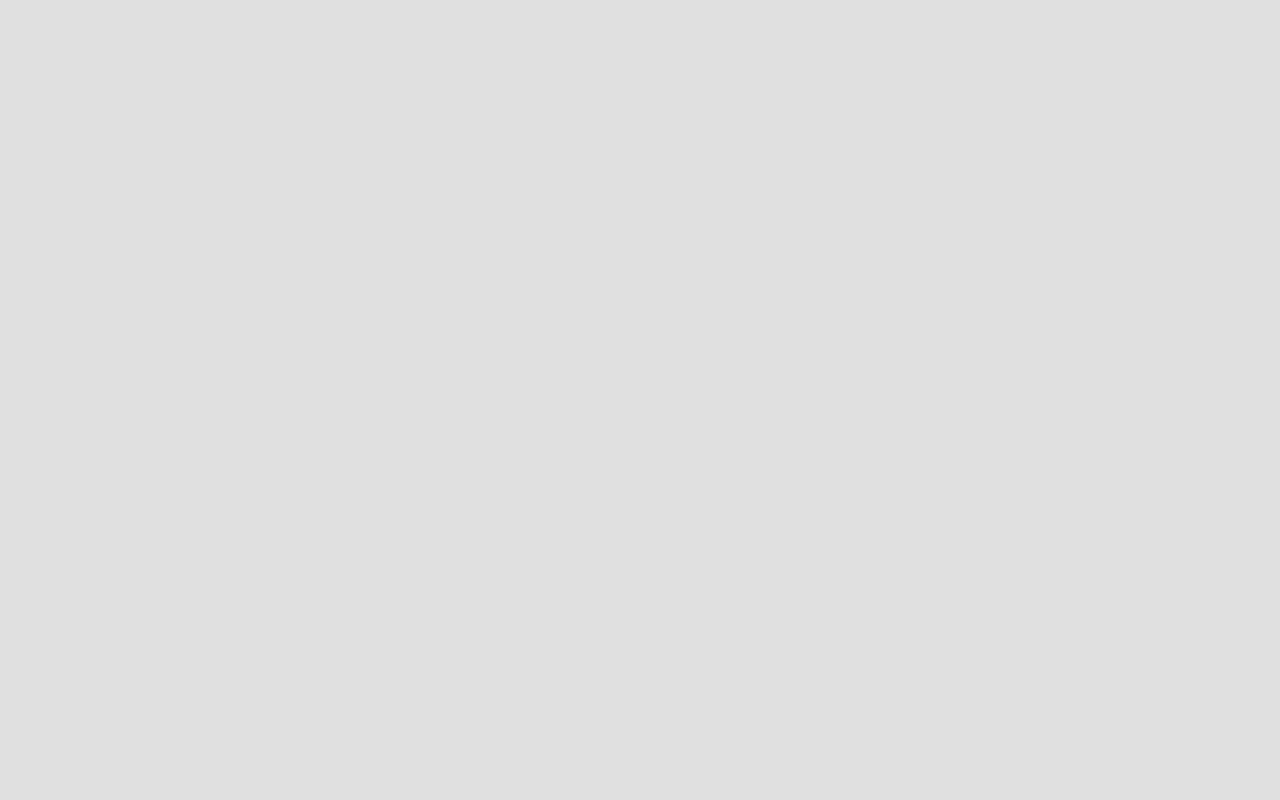
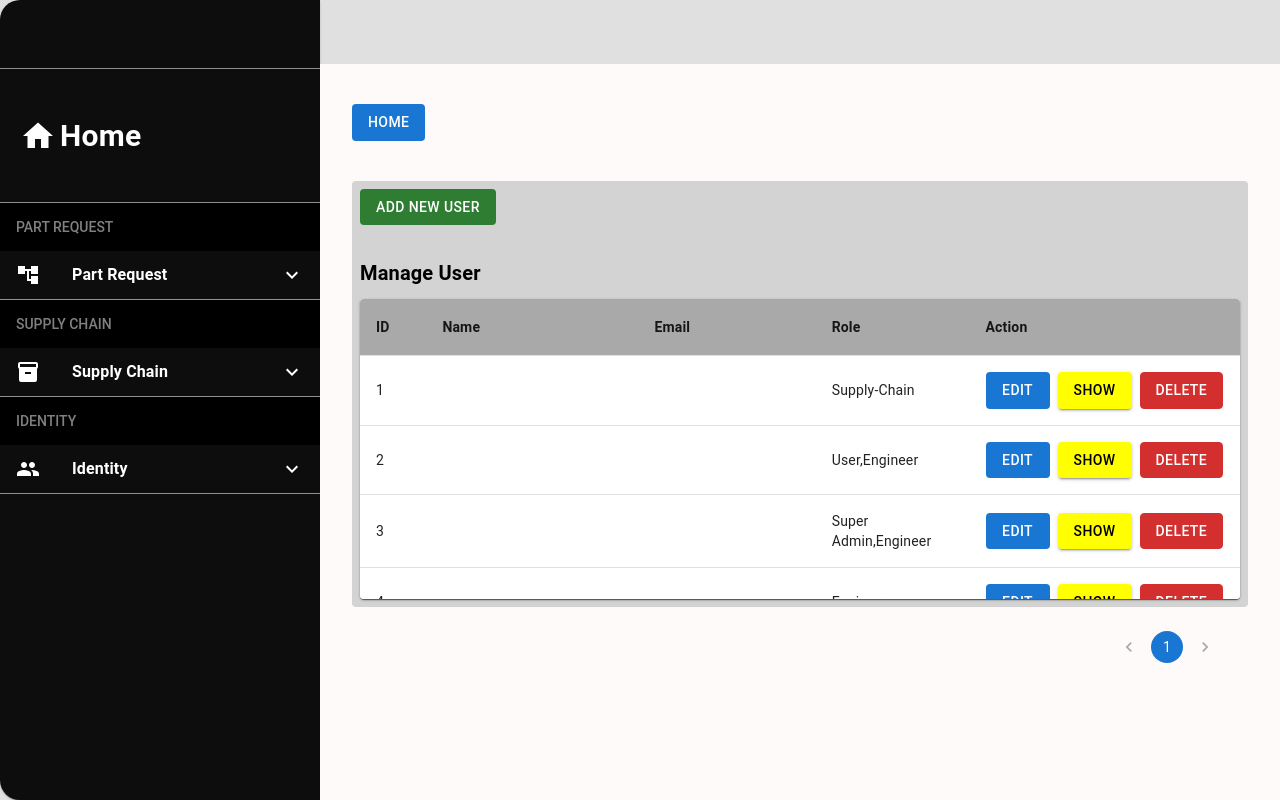
Before and after one commit to rma-organization/rmafrontend, a React (Vite) app: page /ManageUser in a window 1280 px wide. Before the commit this address had no page. Built offline with nearby package versions, Linux system fonts and the light colour scheme.

Commit message:
updated ManageUser

```diff
--- a/src/App.jsx
+++ b/src/App.jsx
@@ -14,7 +14,7 @@ import InventoryDetailsShow from "./features/supplychain/pages/InventoryDetailsS
 import HomePage from "./features/engineer/pages/HomePage";
 import RequestPage from "./features/engineer/pages/RequestPage";
 import StatusPage from "./features/engineer/pages/StatusPage";
-
+import ManageUser from "./features/admin/pages/ManageUser";
 function App() {
   return (
     <div className="app-container">
@@ -40,6 +40,7 @@ function App() {
             {/* Request and Status Pages */}
             <Route path="RequestPage" element={<RequestPage />} />
             <Route path="StatusPage" element={<StatusPage />} />
+            <Route path="ManageUser" element={<ManageUser />} />
           </Route>
         </Routes>
       </Router>
--- /dev/null
+++ b/src/features/admin/pages/ManageUser.jsx
@@ -0,0 +1,169 @@
+import React, { useState } from "react";
+import {
+  Box,
+  Button,
+  Typography,
+  Paper,
+  Table,
+  TableContainer,
+  TableHead,
+  TableRow,
+  TableCell,
+  TableBody,
+  Pagination,
+} from "@mui/material";
+import { TableVirtuoso } from "react-virtuoso";
+import { Link, useNavigate } from "react-router-dom";
+
+// Columns configuration
+const columns = [
+  { width: 25, label: "ID", dataKey: "id" },
+  { width: 150, label: "Name", dataKey: "name" },
+  { width: 120, label: "Email", dataKey: "email" },
+  { width: 100, label: "Role", dataKey: "role" },
+  { width: 200, label: "Action", dataKey: "action" },
+];
+
+const ManageUser = () => {
+  const [page, setPage] = useState(1);
+  const itemsPerPage = 10;
+  const navigate = useNavigate();
+
+  // Sample static data for front-end only
+
+  const manageUser = [
+  { id: 1, name: "", email: "", role: ["Supply-Chain"] },
+  { id: 2, name: "", email: "", role: ["User", "Engineer"] },
+  { id: 3, name: "", email: "", role: ["Super Admin", "Engineer"] },
+  { id: 4, name: "", email: "", role: ["Engineer"] },
+  { id: 5, name: "", email: "", role: ["User"] },
+];
+
+  // Pagination handler
+  const handlePageChange = (_event, newPage) => {
+    setPage(newPage);
+  };
+
+  // Paginate data
+  const paginatedData = manageUser.slice((page - 1) * itemsPerPage, page * itemsPerPage);
+
+  // Handle actions
+  const handleEdit = (row) => navigate(`/edit/${row.id}`);
+  const handleShow = (row) => navigate(`/show/${row.id}`);
+  const handleDelete = (row) => console.log("Delete", row);
+
+  // Custom Table Components for react-virtuoso
+  const VirtuosoTableComponents = {
+    Scroller: React.forwardRef((props, ref) => (
+      <TableContainer component={Paper} {...props} ref={ref} />
+    )),
+    Table: (props) => <Table {...props} sx={{ borderCollapse: "separate", tableLayout: "fixed" }} />,
+    TableHead: React.forwardRef((props, ref) => <TableHead {...props} ref={ref} />),
+    TableRow,
+    TableBody: React.forwardRef((props, ref) => <TableBody {...props} ref={ref} />),
+  };
+
+  // Fixed Table Header
+  const fixedHeaderContent = () => (
+    <TableRow>
+      {columns.map((column) => (
+        <TableCell
+          key={column.dataKey}
+          variant="head"
+          align="left"
+          style={{ width: column.width }}
+          sx={{ backgroundColor: "DarkGray", fontWeight: "bold" }}
+        >
+          {column.label}
+        </TableCell>
+      ))}
+    </TableRow>
+  );
+
+  // Row Content Function
+  const rowContent = (_index, row) => (
+    <>
+      {columns.map((column) => (
+        <TableCell key={column.dataKey} align="left">
+          {column.dataKey === "action" ? (
+            <Box display="flex" gap={1}>
+              <Button
+                variant="text"
+                sx={{ color: "white", bgcolor: "primary.main" }}
+                component={Link}
+                to={`/edit/${row.id}`}
+              >
+                Edit
+              </Button>
+
+              <Button
+                variant="contained"
+                sx={{ bgcolor: "yellow", color: "black" }}
+                component={Link}
+                to={`/show/${row.id}`}
+              >
+                Show
+              </Button>
+
+              <Button
+                variant="outlined"
+                sx={{ color: "white", borderColor: "error.main", bgcolor: "error.main" }}
+                onClick={() => handleDelete(row)}
+              >
+                Delete
+              </Button>
+            </Box>
+          ) : row[column.dataKey] !== undefined && row[column.dataKey] !== null ? (
+            String(row[column.dataKey])
+          ) : (
+            "N/A"
+          )}
+        </TableCell>
+      ))}
+    </>
+  );
+
+  return (
+    <Box p={2} mt={1}>
+      <Button variant="contained" disableElevation component={Link} to="/">
+        Home
+      </Button>
+
+      <Box bgcolor="lightgray" p={1} mt={5} borderRadius={1}>
+        <Button
+          variant="contained"
+          disableElevation
+          sx={{ backgroundColor: "success.main", "&:hover": { backgroundColor: "darkgreen" } }}
+          component={Link}
+          to="/add-user"
+        >
+          Add New User
+        </Button>
+
+        <Typography variant="h6" fontWeight="bold" color="black" mt={4}>
+          Manage User
+        </Typography>
+
+        <Paper style={{ height: 300, width: "100%", marginTop: 10 }}>
+          <TableVirtuoso
+            data={paginatedData}
+            components={VirtuosoTableComponents}
+            fixedHeaderContent={fixedHeaderContent}
+            itemContent={rowContent}
+          />
+
+          <Box display="flex" justifyContent="flex-end" mt={2} p={2}>
+            <Pagination
+              count={Math.ceil(manageUser.length / itemsPerPage)}
+              page={page}
+              onChange={handlePageChange}
+              color="primary"
+            />
+          </Box>
+        </Paper>
+      </Box>
+    </Box>
+  );
+};
+
+export default ManageUser;
```
